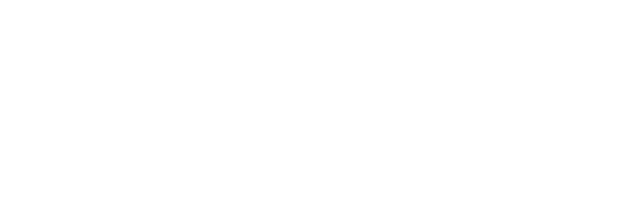
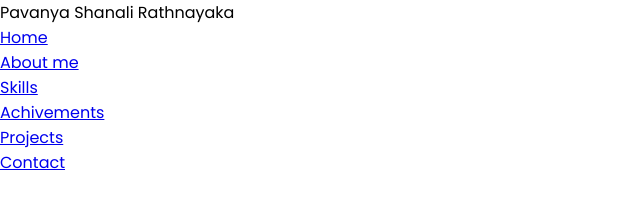
Before and after one commit to shanalie26/Portfolio-Website, a plain HTML site: page index.html in a window 1280 px wide. Shown: the whole page, without its empty margins (0-640 px from the left). Drawn offline with Linux system fonts and the light colour scheme.

Commit message:
font changes

```diff
--- a/index.html
+++ b/index.html
@@ -8,6 +8,19 @@
     <link rel="stylesheet" href="mediaqueries.css">
 </head>
 <body>
+    <nav id="desktop-nav">
+        <div class="logo">Pavanya Shanali Rathnayaka</div>
+        <div>
+            <ul class="nav-links">
+                <li><a href="#home">Home</a></li>
+                <li><a href="#about">About me</a></li>
+                <li><a href="#skills">Skills</a></li>
+                <li><a href="#achivements">Achivements</a></li>
+                <li><a href="#projects">Projects</a></li>
+                <li><a href="#contact">Contact</a></li>
+            </ul>
+        </div>
+    </nav>
    <script src="script.js"></script>
 </body>
 </html>
--- a/style.css
+++ b/style.css
@@ -0,0 +1,13 @@
+/* General */
+
+@import url('https://fonts.googleapis.com/css2?family=Poppins:wght@300;400;500;600&display=swap');
+
+
+* {
+    margin: 0;
+    padding: 0;
+}
+
+body {
+    font-family: "Poppins", sans-serif;
+}
```
